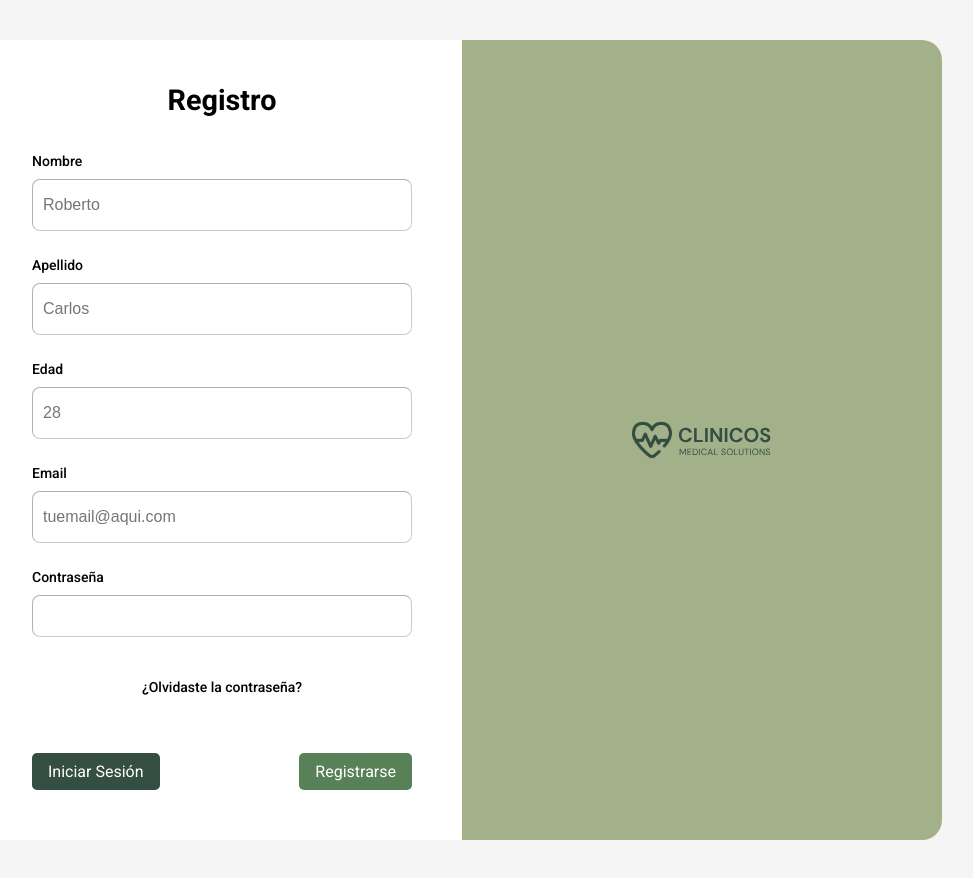
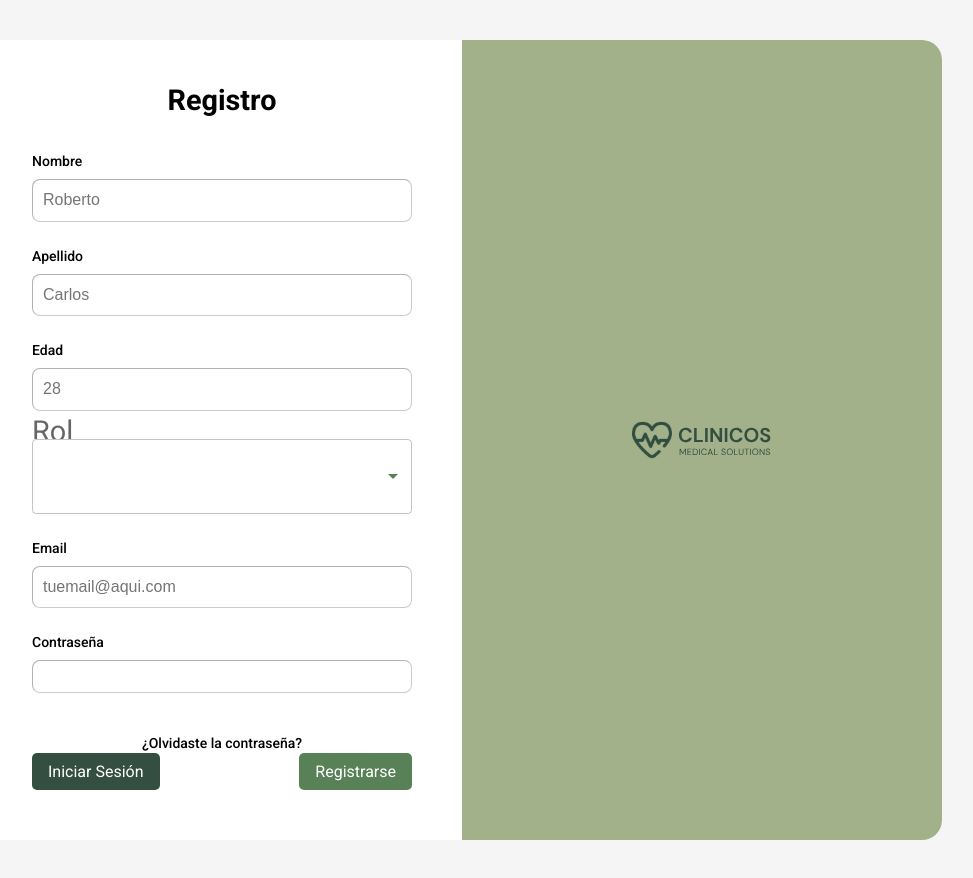
Before and after one commit to No-Country/C7-G20-T-Java-React, a React app in the folder Client/: page /#/register in a window 1280 px wide. Shown: the whole page, without its empty margins (178-1151 px from the left). Built offline with nearby package versions, Linux system fonts and the light colour scheme.

Commit message:
feat: try to add a role select in form

```diff
--- a/Client/src/pages/Register/index.jsx
+++ b/Client/src/pages/Register/index.jsx
@@ -1,4 +1,13 @@
-import { Container, Grid, Typography, Box, Button } from '@mui/material';
+import {
+	Container,
+	Grid,
+	Typography,
+	Box,
+	Button,
+	InputLabel,
+	Select,
+	MenuItem,
+} from '@mui/material';
 import { THEME } from '../../theme/theme';
 import Logo from '../../assets/logo';
 import { Label } from '../../components';
@@ -12,10 +21,13 @@ const nameValidation = /^[a-z ,.'-]+$/i;
 
 const ageValidation = /^[0-9]*$/;
 
+const roles = ['Administrado', 'Doctor', 'Paciente'];
+
 const Register = () => {
 	const {
 		register,
 		handleSubmit,
+		watch,
 		formState: { errors },
 	} = useForm();
 
@@ -28,6 +40,8 @@ const Register = () => {
 	};
 
 	const countErrors = Object.keys(errors).length;
+
+	const roleSelected = watch('role');
 
 	return (
 		<Container
@@ -180,6 +194,34 @@ const Register = () => {
 							</p>
 						)}
 
+						<InputLabel id='demo-simple-select-helper-label'>Rol</InputLabel>
+						<Select
+							labelId='demo-simple-select-helper-label'
+							id='demo-simple-select-helper'
+							label='Rol'
+						>
+							<MenuItem value=''>
+								<em>None</em>
+							</MenuItem>
+							{roles.map((rol, index) => (
+								<MenuItem key={index} value={rol}>
+									{rol}
+								</MenuItem>
+							))}
+						</Select>
+						{errors.role && (
+							<p
+								role='alert'
+								style={{
+									color: THEME.palette.error.main,
+									margin: 0,
+									...THEME.typography.subtitle2,
+								}}
+							>
+								{errors.role.message}
+							</p>
+						)}
+
 						<Label label='Email' />
 						<input
 							type='text'
```
